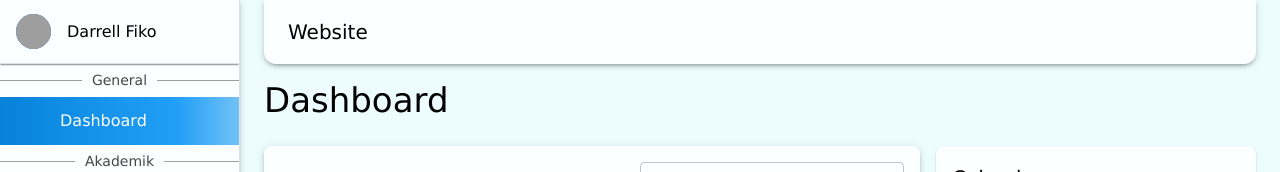
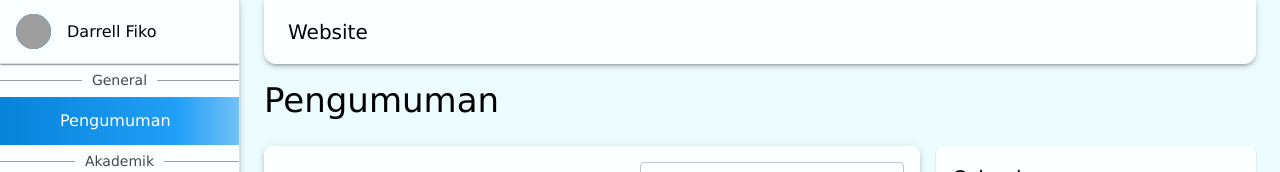
Before and after one commit to DarrellFiko/Tugas-Akhir, a React (Vite) app: page / in a window 1280 px wide. Both pictures are taken after a click on the button "LOGIN". Shown: the top 172 px of the page. Built offline with nearby package versions, Linux system fonts and the light colour scheme; grey boxes are pictures that could not be loaded; some icons are missing.

Commit message:
Fix: Homepage and add new routes

```diff
--- a/src/pages/General/HomePage.jsx
+++ b/src/pages/General/HomePage.jsx
@@ -87,7 +87,7 @@ export default function HomePage() {
   return (
     <div>
       <Typography variant="h4" sx={{ mb: 3 }}>
-        Dashboard
+        Pengumuman
       </Typography>
 
       <Grid container spacing={2}>
```
Also changed, not shown: src/router/routes.jsx (+14 -2 lines).
